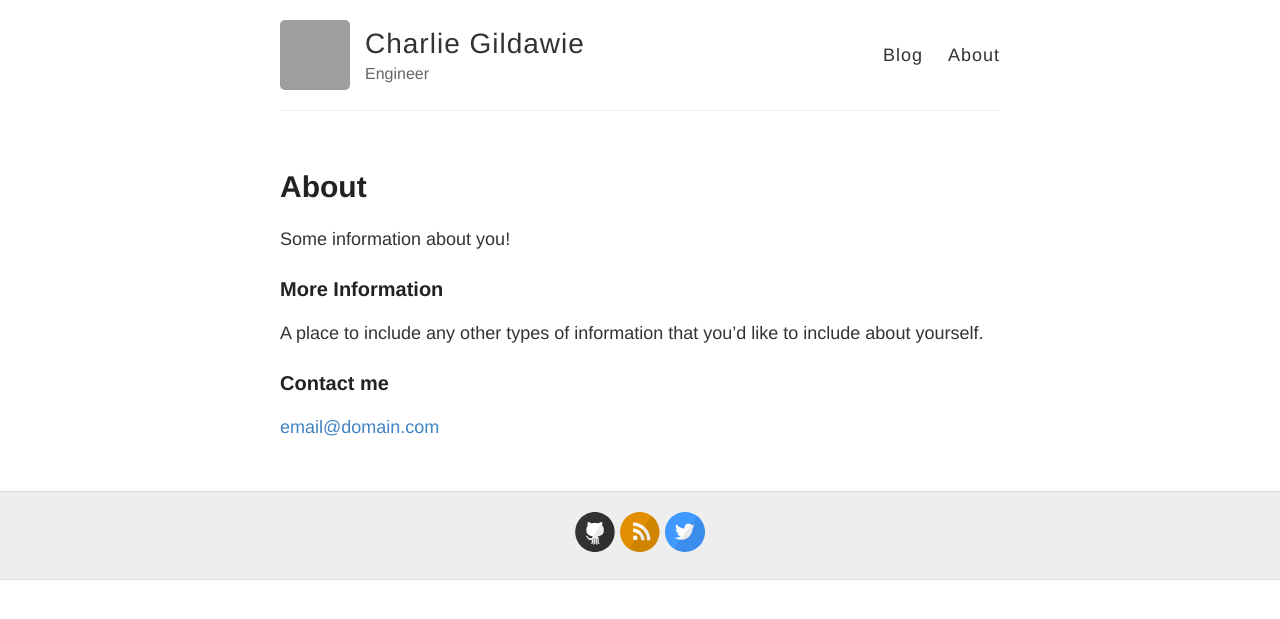
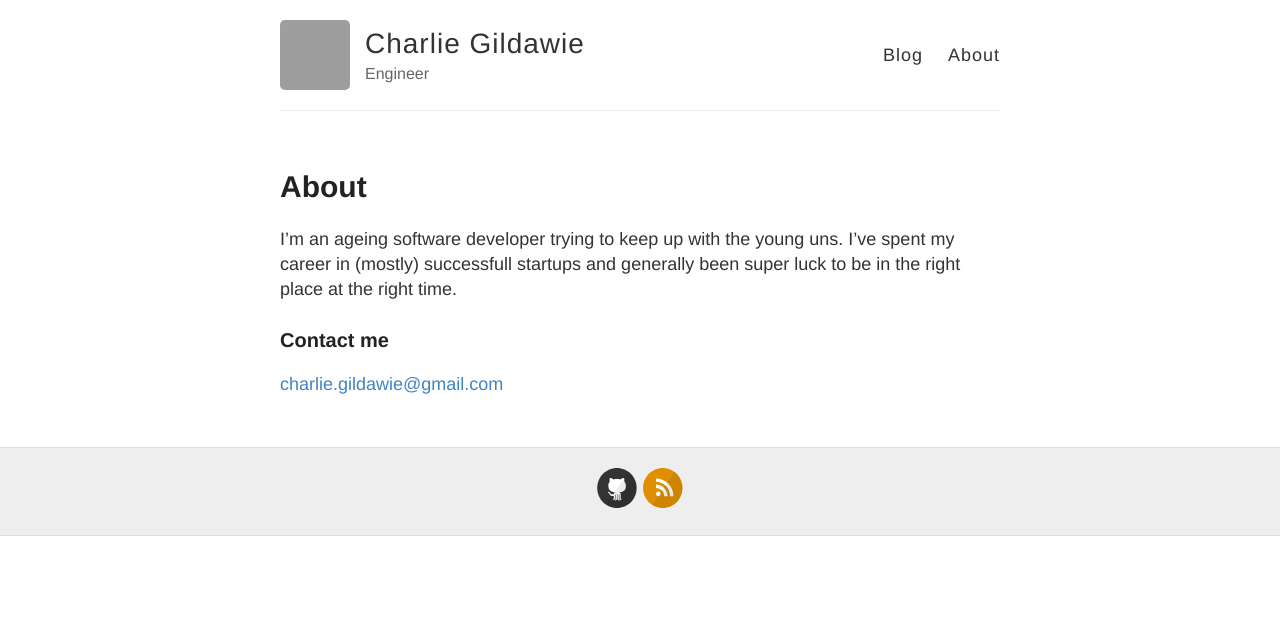
Before and after one commit to TransactCharlie/TransactCharlie.github.io, a Jekyll site: the page built from about.md, in a window 1280 px wide. Shown: the top 619 px of the page. Built offline with Jekyll 4.4.1, drawn with Linux system fonts in a browser that asks for light colours; grey boxes are pictures that could not be loaded.

```diff
--- a/_config.yml
+++ b/_config.yml
@@ -26,7 +26,7 @@ footer-links:
   linkedin:
   pinterest:
   rss: xx
-  twitter: jekyllrb
+  twitter:
   stackoverflow: # your stackoverflow profile, e.g. "users/50476/bart-kiers"
   youtube: # channel/<your_long_string> or user/<user-name>
   googleplus: # anything in your profile username that comes after plus.google.com/
--- a/about.md
+++ b/about.md
@@ -4,12 +4,8 @@ title: About
 permalink: /about/
 ---
 
-Some information about you!
-
-### More Information
-
-A place to include any other types of information that you'd like to include about yourself.
+I'm an ageing software developer trying to keep up with the young uns. I've spent my career in (mostly) successfull startups and generally been super luck to be in the right place at the right time.
 
 ### Contact me
 
-[email@domain.com](mailto:email@domain.com)
+[charlie.gildawie@gmail.com](mailto:charlie.gildawie@gmail.com)
```
Also changed, not shown: _posts/2014-3-3-Hello-World.md (deleted, +0 -10 lines), _posts/2018-01-18-Bootstrapping-the-Engineer.md (added, +8 -0 lines), README.md, images/config.png (deleted), images/first-post.png (deleted), images/jekyll-logo.png (deleted), images/jekyll-now-theme-screenshot.jpg (deleted), images/step1.gif (deleted).
